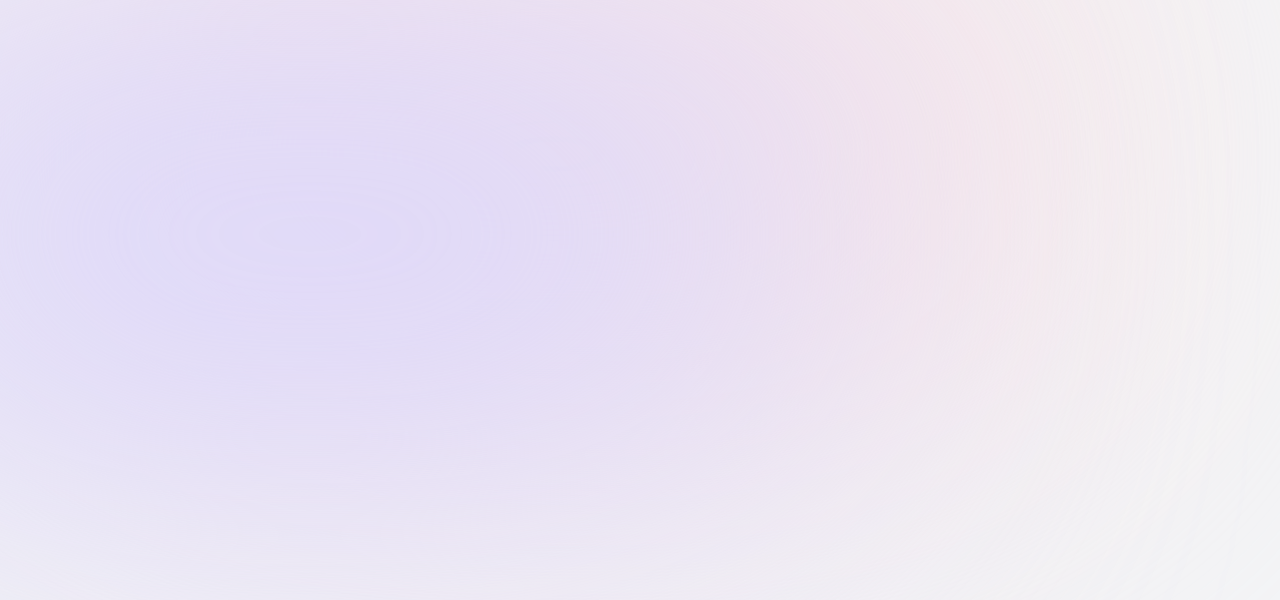
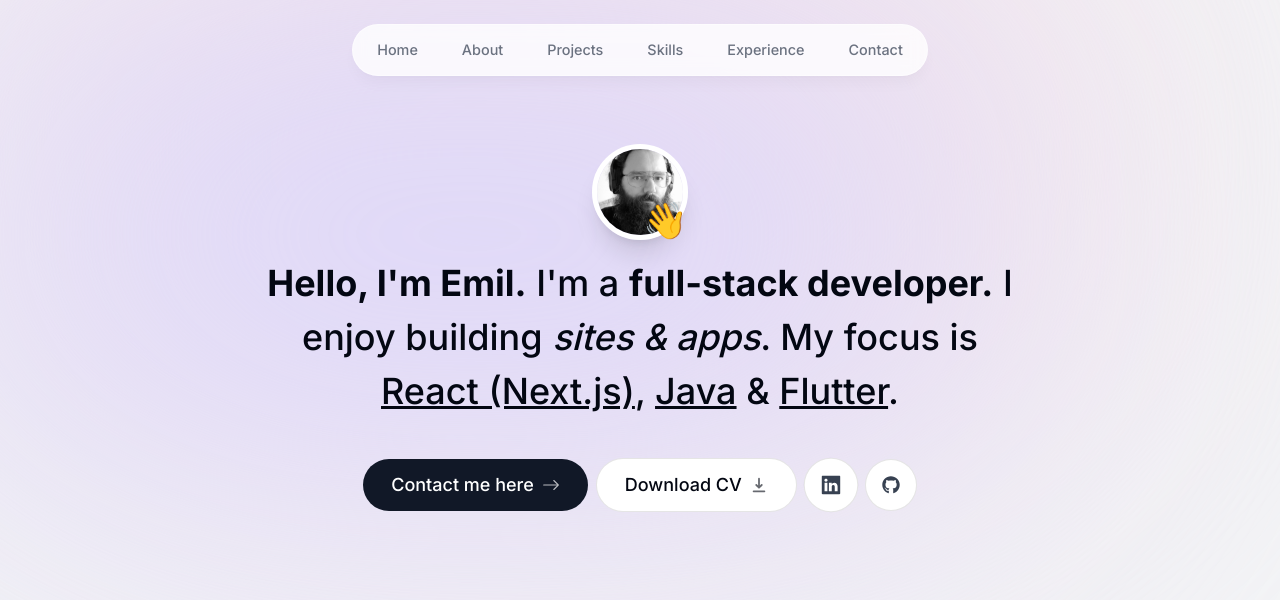
Before and after one commit to stratosfloor/portfolio, a Next.js app: page / in a window 1280 px wide. Shown: the top 600 px of the page. Built offline with nearby package versions, Linux system fonts and the light colour scheme.

Commit message:
Add intro section

```diff
--- a/app/layout.tsx
+++ b/app/layout.tsx
@@ -1,3 +1,4 @@
+import Header from '@/components/header';
 import './globals.css';
 import { Inter } from 'next/font/google';
 
@@ -15,17 +16,19 @@
 }) {
 	return (
 		<html lang="en">
-			<body className={`${inter.className} bg-gray-100 text-gray-950 relative`}>
+			<body
+				className={`${inter.className} bg-gray-100 text-gray-950 relative pt-28 sm:pt-36`}
+			>
 				<div
 					className="bg-[#fbe2e3] absolute top-[-6rem] -z-10 right-[11rem] h-[31.25rem]
         w-[31.25rem] rounded-full blur-[10rem] sm:w-[68.75rem]"
 				></div>
 				<div
 					className="bg-[#dbd7fb] absolute top-[-1rem] -z-10 left-[-35rem] h-[31.25rem]
-        w-[50rem] rounded-full blur-[10rem] sm:w-[68.75rem] md:left-[-33rem] lg:left[-28rem] xl:left-[-15rem] 2xl-left-[-5rem]"
+        w-[50rem] rounded-full blur-[10rem] sm:w-[68.75rem] md:left-[-33rem] lg:left[-28rem] xl:left-[-5rem] 2xl-left-[0] "
 				></div>
 
-				<div></div>
+				<Header />
 				{children}
 			</body>
 		</html>
--- a/app/page.tsx
+++ b/app/page.tsx
@@ -1,3 +1,9 @@
+import Intro from '@/components/intro';
+
 export default function Home() {
-	return <main className=""></main>;
+	return (
+		<main className="flex flex-col items-center px-4">
+			<Intro />
+		</main>
+	);
 }
--- /dev/null
+++ b/components/intro.tsx
@@ -0,0 +1,105 @@
+'use client';
+import Image from 'next/image';
+import React from 'react';
+import { motion } from 'framer-motion';
+import Link from 'next/link';
+import { BsArrowRight, BsLinkedin } from 'react-icons/bs';
+import { HiDownload } from 'react-icons/hi';
+import { FaGithub, FaGithubSquare } from 'react-icons/fa';
+
+export default function Intro() {
+	return (
+		<section className="mb-24 max-w-[50rem] text-center sm:mb-0">
+			<div className="flex items center justify-center">
+				<div className="relative">
+					<motion.div
+						initial={{ opacity: 0, scale: 0 }}
+						animate={{ opacity: 1, scale: 1 }}
+						transition={{
+							type: 'tween',
+							duration: 0.2,
+						}}
+					>
+						<Image
+							src="/enil.png"
+							width="192"
+							height="192"
+							quality="95"
+							alt="Emil Norén portrait"
+							priority={true}
+							className="h-24 w-24 rounded-full border-[0.35rem] border-white object-cover shadow-xl"
+						/>
+					</motion.div>
+
+					<motion.span
+						className="absolute text-4xl bottom-0 right-0 text-color fill-blue-500"
+						initial={{ opacity: 0, scale: 0 }}
+						animate={{ opacity: 1, scale: 1 }}
+						transition={{
+							type: 'spring',
+							stiffness: 200,
+							delay: 0.3,
+							duration: 0.7,
+						}}
+					>
+						👋
+					</motion.span>
+					{/* ✌ 🖖 👋 🤘*/}
+				</div>
+			</div>
+			<motion.p
+				className="mb-10 mt-4 px-4 text-2xl font-medium !leading-[1.5] sm:text-4xl"
+				initial={{ opacity: 0, y: 100 }}
+				animate={{ opacity: 1, y: 0 }}
+			>
+				<span className="font-bold">Hello, I'm Emil.</span> I'm a{' '}
+				<span className="font-bold">full-stack developer.</span> I enjoy
+				building <span className="italic">sites & apps</span>. My focus is{' '}
+				<span className="underline">React (Next.js)</span>,{' '}
+				<span className="underline">Java</span> &{' '}
+				<span className="underline">Flutter</span>.
+			</motion.p>
+			<motion.div
+				className="flex flex-col sm:flex-row items-center justify-center gap-2 px-4 text-lg font-medium"
+				initial={{ opacity: 0, y: 100 }}
+				animate={{ opacity: 1, y: 0 }}
+				transition={{
+					delay: 0.1,
+				}}
+			>
+				<Link
+					href="#contact"
+					className="group bg-gray-900 text-white px-7 py-3 flex items-center gap-2 rounded-full outline-none focus:scale-105 hover:scale-105 hover:bg-gray-950 active:scale-105 transition-all "
+				>
+					Contact me here{' '}
+					<BsArrowRight className="opacity-70 group-focus:translate-x-2 group-focus:opacity-100 group-hover:translate-x-2 group-hover:opacity-100 transition" />
+				</Link>
+
+				<a
+					href="/CV.pdf"
+					download={true}
+					className="group bg-white px-7 py-3 flex items-center gap-2 rounded-full outline-none focus:scale-105 hover:scale-105  active:scale-105 transition-all cursor-pointer border border-black/10 "
+				>
+					Download CV
+					<HiDownload className="opacity-60 group-focus:translate-y-2 group-focus:opacity-100 group-hover:translate-y-2 group-hover:opacity-100 transition" />
+				</a>
+
+				<a
+					href="https://www.linkedin.com/in/emil-noren/"
+					target="_blank"
+					className="group bg-white p-4 text-gray-700 flex items-center gap-2 rounded-full outline-none cursor-pointer hover:scale-110 focus:scale-110  scale-105  transition-all border border-black/10"
+				>
+					<BsLinkedin className="group-hover:scale-125 group-hover:text-gray-950 group-focus:scale-125 group-focus:text-black" />
+				</a>
+
+				<a
+					href="https://github.com/stratosfloor"
+					target="_blank"
+					className="group bg-white p-4 text-gray-700 flex items-center gap-2 rounded-full outline-none focus:scale-110 hover:scale-110 active:scale-105 cursor-pointer  transition-all border border-black/10"
+				>
+					<FaGithub className="group-hover:scale-125 group-hover:text-text-gray-950 group-focus:scale-125 group-focus:text-black" />
+				</a>
+			</motion.div>
+		</section>
+	);
+}
```
Also changed, not shown: public/enil.png (added).
